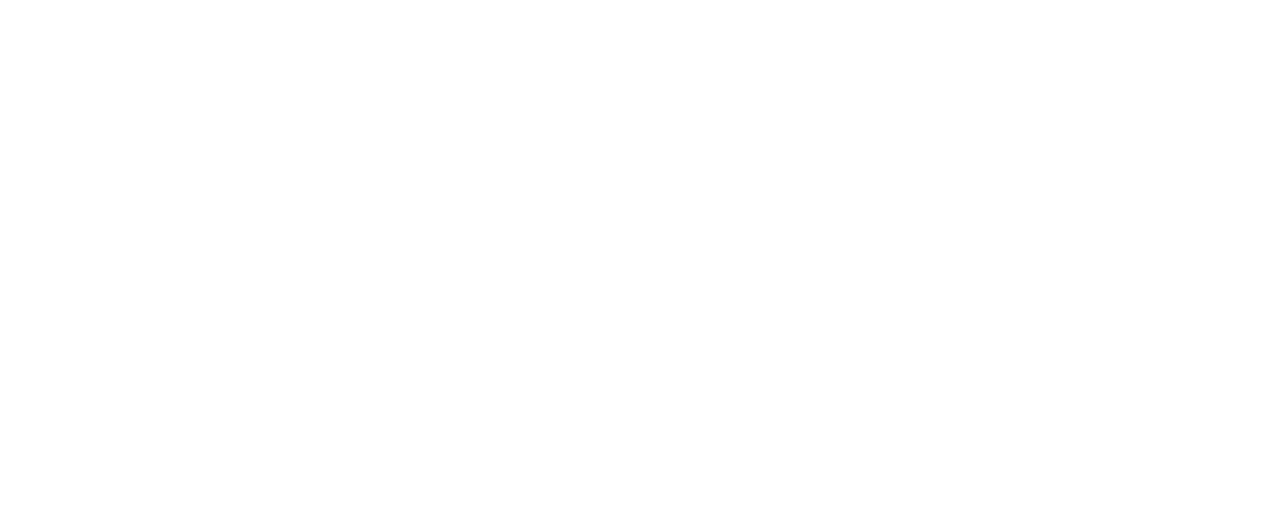
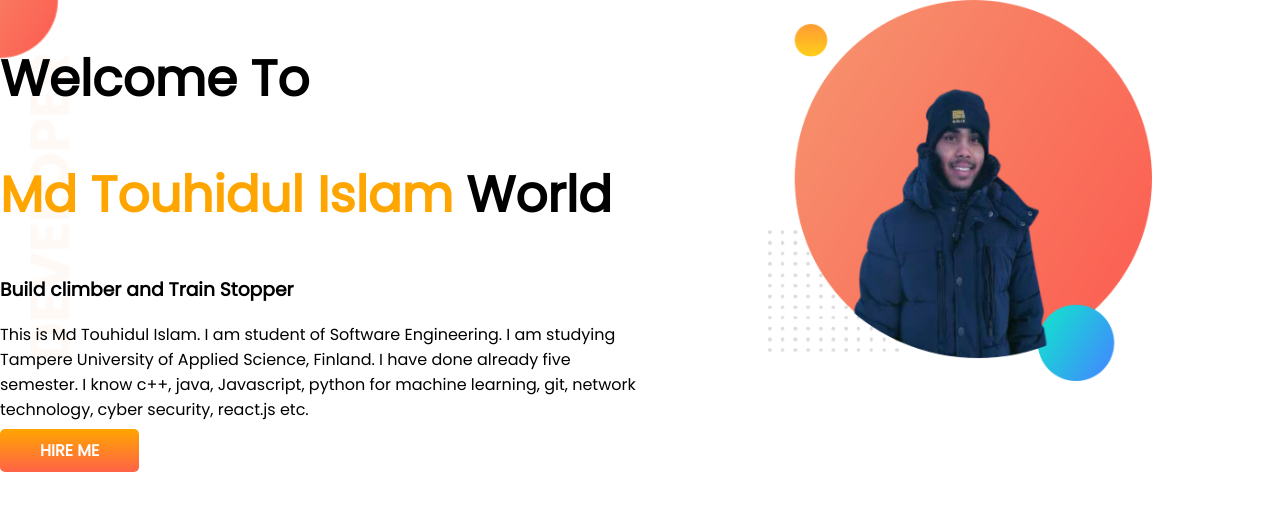
Before and after one commit to mdtouhidulislam136/developr-portfolio, a plain HTML site: page index.html in a window 1280 px wide. Drawn offline with Linux system fonts and the light colour scheme; files that its build step writes are made by us from their sources.

Commit message:
top banner added

```diff
--- a/index.html
+++ b/index.html
@@ -6,14 +6,30 @@
     <meta name="viewport" content="width=device-width, initial-scale=1.0">
     <link rel="shortcut icon" href="favicon.ico" type="image/x-icon">
     <title>Touhidul Portfolio</title>
-    <link rel="stylesheet" href="/personal-portfolio/css/style.css">
+    <link rel="preconnect" href="https://fonts.googleapis.com">
+    <link rel="preconnect" href="https://fonts.gstatic.com" crossorigin>
+    <link href="https://fonts.googleapis.com/css2?family=Poppins&display=swap" rel="stylesheet">
+    <link rel="stylesheet" href="style.css">
 
 
 </head>
 <body>
 
+<section class="top-banner">
+    <div class="half-width">
+        <h1>Welcome To</h1>
+        <h1> <span class="color">Md Touhidul Islam</span> World </h1>
+        <h3>Build climber and Train Stopper</h3>
+        <P>This is Md Touhidul Islam. I am student of Software Engineering. I am studying Tampere University of Applied Science, Finland. I have done already
+            five semester. I know c++, java, Javascript, python for machine learning, git, network technology, cyber security, react.js etc.
+        </P>
+        <a class="link-button" target="_blank" href="https://fi.linkedin.com/in/md-touhidul-islam-96a711223">HIRE ME</a>
+    </div>
 
-
+    <div class="half-width">
+        <img  src="images/robin1.png">
+    </div>
+</section>
 
 
 </body>
--- a/style.css
+++ b/style.css
@@ -0,0 +1,40 @@
+.color{
+    color: rgb(255, 165, 0);
+}
+
+h1{
+    font-size: 50px;
+}
+body{
+    font-family: 'Poppins', sans-serif;
+    margin:0;
+}
+
+
+section{
+    display: flex;
+}
+
+.half-width{
+    width:50%;
+
+}
+
+.half-width img{
+    width: 60%;
+    padding-left: 20%;
+}
+
+.link-button {
+    text-decoration: none;
+    color: white;
+    background-image:linear-gradient(orange, tomato) ;
+    padding: 10px 40px;
+    font-weight: bold;
+    border-radius: 5px;
+}
+
+.top-banner{
+    background-image: url(images/top-banner.png);
+    background-repeat: no-repeat;
+}
```
Also changed, not shown: images/dream-bg.png (added), images/exp-bg.png (added), images/my-bg.png (added), images/my-bg2.png (added), images/robin1.png (added), images/robin2.png (added), images/top-banner.png (added), 7 other files.
